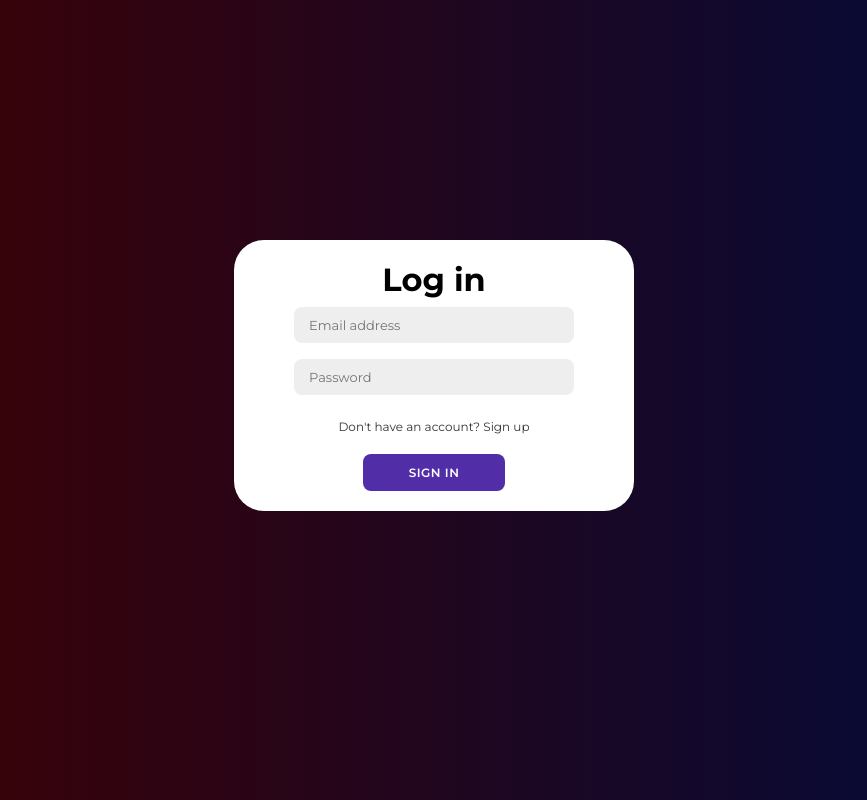
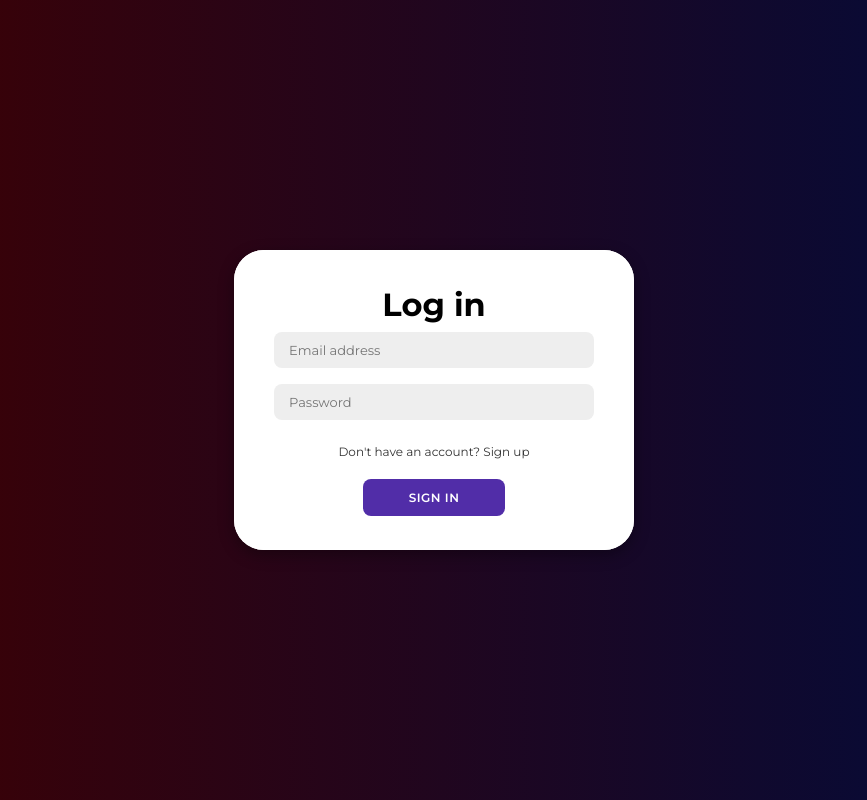
Before and after one commit to Samarth-Pai/bankaiMcqs, a Python web app: template templates/loginPg.html in a window 1280 px wide. Shown: the whole page, without its empty margins (206-1073 px from the left). Run offline with Jinja, Linux system fonts and the light colour scheme; the template is opened without the code that fills it, so the values that code supplies are empty.

Commit message:
fix: loginPg fallback

```diff
--- a/static/loginStyle.css
+++ b/static/loginStyle.css
@@ -14,7 +14,7 @@ body{
     align-items: center;
     justify-content: center;
     flex-direction: column;
-    height: 60vh;
+    height: 100vh;
 }
 
 .container {
@@ -22,17 +22,10 @@ body{
     border-radius: 30px;
     box-shadow: 0 5px 15px rgba(0, 0, 0, 0.35);
     position: relative;
-    overflow: visible; /* Changed from hidden to visible */
-    height: fit-content; /* Un-commented */
+    overflow: hidden; /* Changed from hidden to visible */
     width: 400px;
     max-width: 100%;
-    min-height: fit-content; /* Changed from min-content */
-}
-
-.form-wrapper {
-    background-color: #fff;
-    padding: 20px;
-    border-radius: 30px;
+    min-height: 300px; /* Changed from min-content */
 }
 
 .container p{
--- a/templates/loginPg.html
+++ b/templates/loginPg.html
@@ -14,7 +14,6 @@
 
     <div class="container" id="container">
         <div class="form-container sign-in">
-            <div class="form-wrapper">
             <form method="POST" action="/login">
                 <h1>Log in</h1>
                 <input type="email" placeholder="Email address" name="emailId">
@@ -27,9 +26,9 @@
                  </span>
                 </a>
                 <button>Sign In</button>
-            </form></div>
+            </form>
         </div>
-    </div>
+    </div
 
 </body>
 </html>
```
